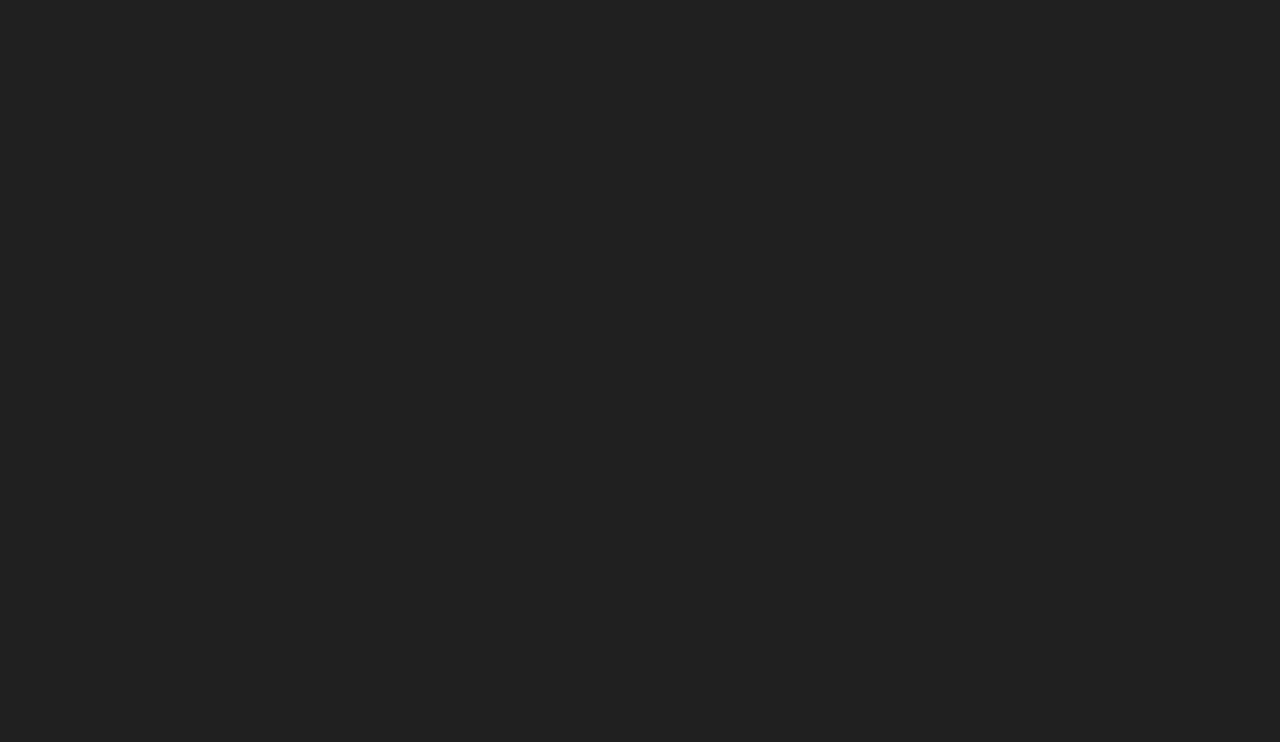
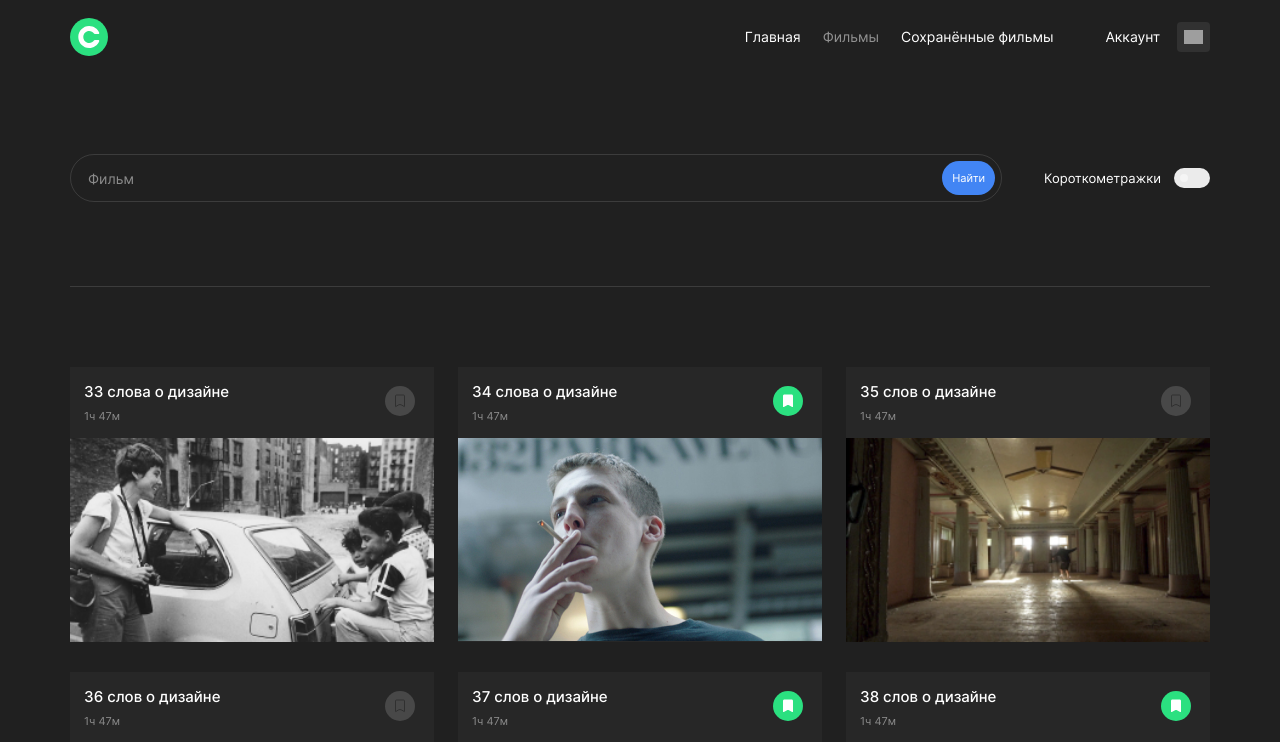
Before and after one commit to annagroshkova/movies-explorer-frontend, a React (Create React App) app: page /home in a window 1280 px wide. Before the commit this address had no page. Shown: the top 742 px of the page. Built offline with nearby package versions, Linux system fonts and the light colour scheme; grey boxes are pictures that could not be loaded.

Commit message:
Home, navigation, animation

```diff
--- a/src/components/App/App.js
+++ b/src/components/App/App.js
@@ -5,7 +5,7 @@ import Register from '../Register/Register';
 import Profile from '../Profile/Profile';
 import { CurrentUserContext } from '../../contexts/CurrentUserContext';
 import { useEffect, useState } from 'react';
-import ProtectedRoute from '../ProtectedRoute';
+import ProtectedRoute from '../ProtectedRoute/ProtectedRoute';
 import { getToken, removeToken, saveToken } from '../../utils/storage';
 import { api } from '../../utils/api';
 import Home from "../Home/Home";
@@ -57,6 +57,7 @@ export default function App() {
           <Route path="/" element={<Main />} />
           <Route path="/register" element={<Register />} />
           <Route path="/login" element={<Login />} />
+          <Route path="/home" element={<Home />} />
           <Route
             path="/profile"
             element={<Profile />}
--- a/src/components/Movies/Movies.js
+++ b/src/components/Movies/Movies.js
@@ -11,31 +11,31 @@ export default function Movies() {
       image: '/cards/movie_placeholder.jpg',
     },
     {
-      title: '33 слова о дизайне',
+      title: '34 слова о дизайне',
       duration: '1ч 47м',
       isSaved: true,
       image: '/cards/movie_placeholder_1.jpg'
     },
     {
-      title: '33 слова о дизайне',
+      title: '35 слов о дизайне',
       duration: '1ч 47м',
       isSaved: false,
       image: '/cards/movie_placeholder_2.jpg'
     },
     {
-      title: '33 слова о дизайне',
+      title: '36 слов о дизайне',
       duration: '1ч 47м',
       isSaved: false,
       image: '/cards/movie_placeholder_3.jpg'
     },
     {
-      title: '33 слова о дизайне',
+      title: '37 слов о дизайне',
       duration: '1ч 47м',
       isSaved: true,
       image: '/cards/movie_placeholder_4.jpg'
     },
     {
-      title: '33 слова о дизайне',
+      title: '38 слов о дизайне',
       duration: '1ч 47м',
       isSaved: true,
       image: '/cards/movie_placeholder_5.jpg'
@@ -45,7 +45,7 @@ export default function Movies() {
   return (
     <>
       <section className="movies">
-        {cards.map(card => <MovieCard card={card}/>)}
+        {cards.map(card => <MovieCard card={card} key={card.title} />)}
       </section>
       <div className="movies__button-container">
         <button className="movies__load-more-btn" type="button" aria-label="Загрузить ещё">Ещё</button>
--- a/src/components/Navbar/Navbar.css
+++ b/src/components/Navbar/Navbar.css
@@ -23,7 +23,19 @@
 
 .navbar__overlay {
   visibility: hidden;
-  transition: visibility 3s ease-out;
+  background-color: black;
+  opacity: 0;
+  position: fixed;
+  left: 0;
+  top: 0;
+  width: 100vw;
+  height: 100vh;
+  transition: opacity .3s ease-out;
+}
+
+.navbar__overlay_opened {
+  visibility: visible;
+  opacity: 0.4;
 }
 
 .navbar__menu-container {
@@ -56,7 +68,7 @@
 }
 
 .navbar__close-btn {
-  position: fixed;
+  position: absolute;
   padding: 0;
   right: 12px;
   top: 20px;
@@ -80,6 +92,10 @@
   font-size: 18px;
   padding-bottom: 7px;
   transition: opacity .3s ease-out;
+}
+
+.navbar__link_active {
+  opacity: .5;
 }
 
 .navbar__link:nth-last-child(2) {
@@ -113,18 +129,6 @@
   .navbar__menu-btn {
     width: 44px;
     height: 44px;
-  }
-
-  .navbar__overlay {
-    visibility: visible;
-    background-color: black;
-    opacity: 0.4;
-    position: fixed;
-    left: 0;
-    top: 0;
-    width: 100vw;
-    height: 100vh;
-    transition: visibility 3s ease-out;
   }
 
   .navbar__menu-container {
@@ -181,11 +185,6 @@
     padding: 0;
   }
 
-  .navbar__overlay {
-    visibility: hidden;
-    transition: visibility 3s ease-out;
-  }
-
   .navbar__menu-btn {
     display: none;
   }
--- a/src/components/Navbar/Navbar.js
+++ b/src/components/Navbar/Navbar.js
@@ -2,36 +2,37 @@ import {useState} from "react"
 import profileIcon from "../../images/profile-icon.svg"
 import headerMenuIcon from "../../images/header-menu-icon.svg"
 import closeIcon from "../../images/close-icon.svg"
-import useBreakpoint from "../../hooks/useBreakpoint"
 import "./Navbar.css"
+import {NavLink} from "react-router-dom";
 
 export default function Navbar() {
-
-  const isDesktop = useBreakpoint()
-
   const [open, setOpen] = useState(false);
 
   const toggleOpen = () => {
     setOpen(!open);
   };
 
+  const navLinkClassName = ({ isActive }) => `navbar__link ${isActive ? 'navbar__link_active' : ''}`
+
   return (
     <div className="navbar">
       <button className="navbar__menu-btn" onClick={toggleOpen}><img className="navbar__menu-icon" src={headerMenuIcon} alt="Иконка меню"/></button>
-      {(open) && (<div className="navbar__overlay"></div>)}
-      {(open || isDesktop) && (
-        <div className={`navbar__menu-container ${open ? "navbar__menu-container_active" : ""}`}>
-          <button className="navbar__close-btn" onClick={toggleOpen}><img className="navbar__close-icon" src={closeIcon} alt="Иконка крестик"/></button>
-          <div className="navbar__links">
-            <a className="navbar__link" href="#">Главная</a>
-            <a className="navbar__link" href="#">Фильмы</a>
-            <a className="navbar__link" href="#">Сохранённые фильмы</a>
-            <a className="navbar__link navbar__profile-link" href="#">
-              <p className="navbar__profile-text" >Аккаунт</p>
-              <img className="navbar__profile-icon" src={profileIcon} alt="Иконка профиля"/>
-            </a>
-          </div>
-        </div>)}
+      <div className={`navbar__overlay ${open ? 'navbar__overlay_opened' : ''}`}></div>
+      <div className={`navbar__menu-container ${open ? "navbar__menu-container_active" : ""}`}>
+        { open && <button className="navbar__close-btn" onClick={toggleOpen}><img className="navbar__close-icon" src={closeIcon} alt="Иконка крестик"/></button>}
+        <div className="navbar__links">
+          <NavLink className={navLinkClassName} to="/">Главная</NavLink>
+          <NavLink
+            className={navLinkClassName}
+            to="/home"
+          >Фильмы</NavLink>
+          <NavLink className={navLinkClassName} to="/favorites">Сохранённые фильмы</NavLink>
+          <NavLink className={props => `${navLinkClassName(props)} navbar__profile-link`} to="/profile">
+            <p className="navbar__profile-text" >Аккаунт</p>
+            <img className="navbar__profile-icon" src={profileIcon} alt="Иконка профиля"/>
+          </NavLink>
+        </div>
+      </div>
     </div>
   )
 }
--- a/src/components/ProtectedRoute.js
+++ b/src/components/ProtectedRoute/ProtectedRoute.js
@@ -2,5 +2,5 @@ import React from 'react';
 import { Navigate } from 'react-router-dom';
 
 export default function ProtectedRouteElement({ element: Component, ...props }) {
-  return props.loggedIn ? <Component {...props} /> : <Navigate to="/sign-in" replace />;
+  return props.loggedIn ? <Component {...props} /> : <Navigate to="/login" replace />;
 }
```
